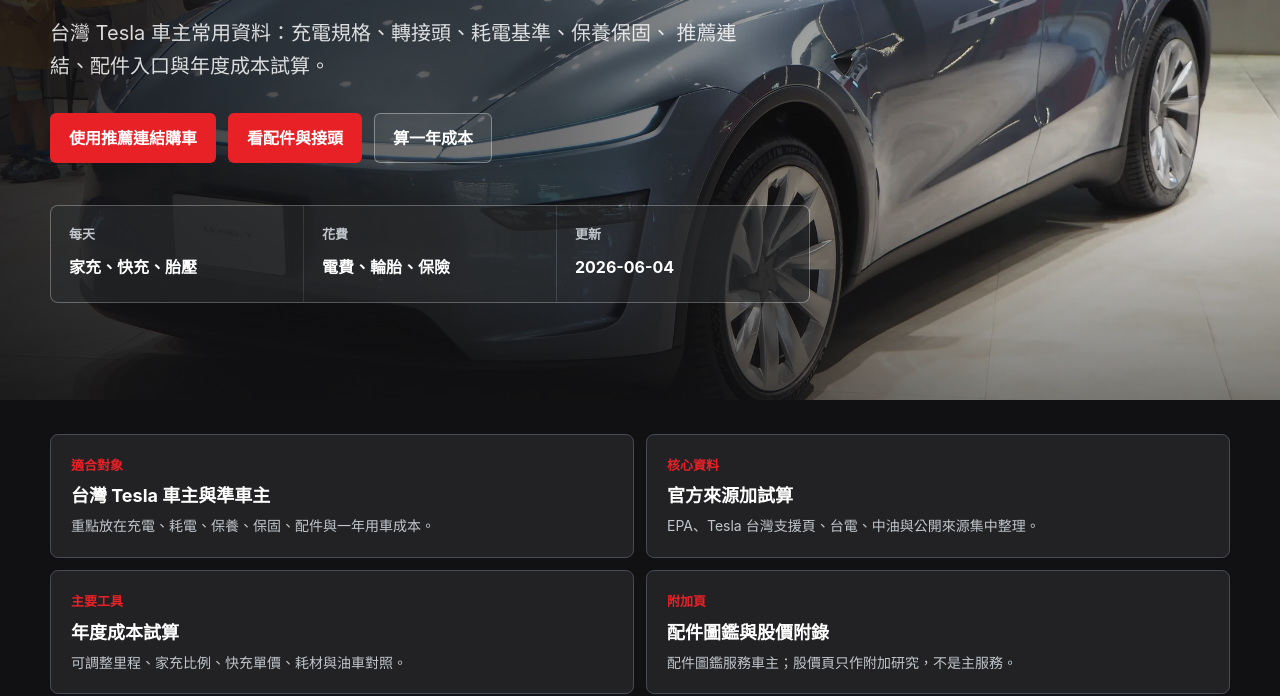
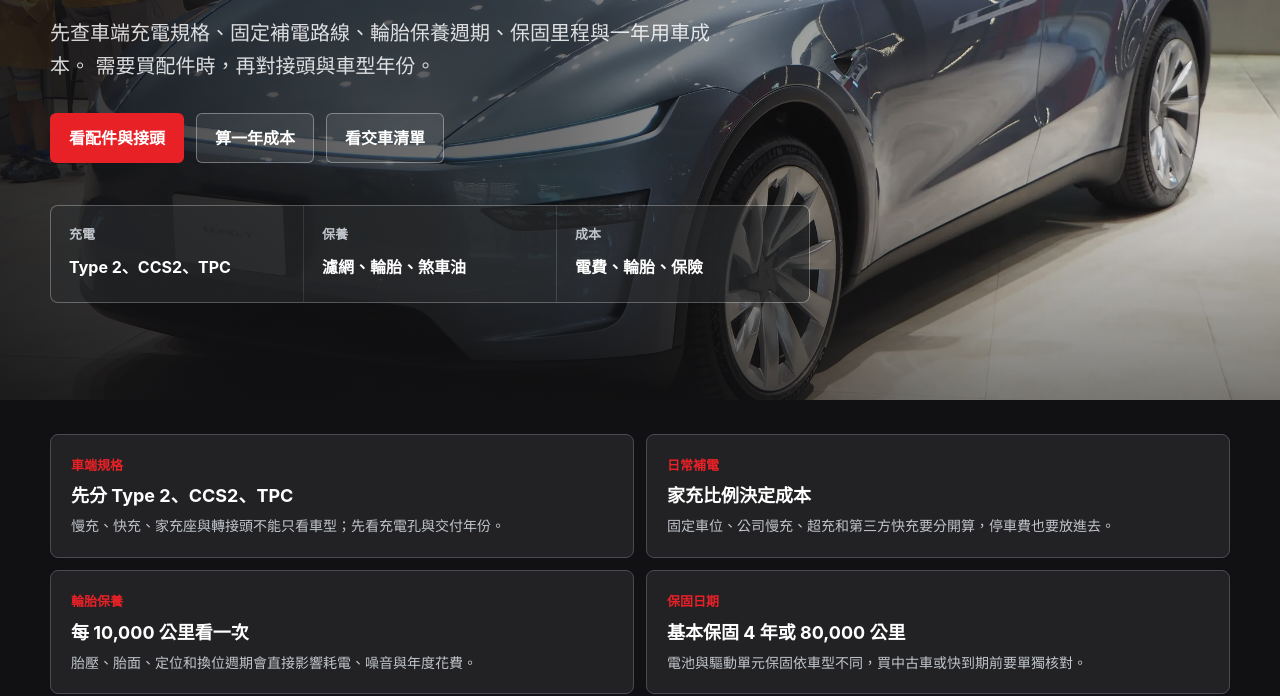
Before and after one commit to wulingteen/TeslaInfo, a plain HTML site: page index.html in a window 1280 px wide. Shown: the part 292-988 px from the top of the page. Drawn offline with Linux system fonts and the light colour scheme.

Commit message:
Make homepage owner-first

```diff
--- a/index.html
+++ b/index.html
@@ -17,7 +17,7 @@
     <meta property="og:type" content="website">
     <meta property="og:site_name" content="Tesla 車主筆記">
     <meta property="og:title" content="Tesla 車主筆記 | 台灣充電、耗電與保養">
-    <meta property="og:description" content="台灣 Tesla 車主常用資料：充電規格、轉接頭、耗電基準、保養保固、推薦連結與年度成本試算。">
+    <meta property="og:description" content="Tesla 車主速查：充電接頭、家充快充、耗電基準、保養保固、輪胎與年度成本試算。">
     <meta property="og:url" content="https://wulingteen.github.io/TeslaInfo/">
     <meta property="og:image" content="https://wulingteen.github.io/TeslaInfo/assets/tesla-info-og.jpg">
     <meta property="og:image:width" content="1200">
@@ -25,7 +25,7 @@
     <meta property="og:image:alt" content="2025 Tesla Model Y Juniper 實車展示">
     <meta name="twitter:card" content="summary_large_image">
     <meta name="twitter:title" content="Tesla 車主筆記 | 台灣充電、耗電與保養">
-    <meta name="twitter:description" content="台灣 Tesla 車主常用資料：充電規格、轉接頭、耗電基準、保養保固與年度成本試算。">
+    <meta name="twitter:description" content="Tesla 車主速查：充電接頭、家充快充、耗電基準、保養保固、輪胎與年度成本試算。">
     <meta name="twitter:image" content="https://wulingteen.github.io/TeslaInfo/assets/tesla-info-og.jpg">
     <script type="application/ld+json">
       {
@@ -145,26 +145,26 @@
           <p class="eyebrow">台灣車主筆記</p>
           <h1>Tesla 車主筆記</h1>
           <p class="hero-copy">
-            台灣 Tesla 車主常用資料：充電規格、轉接頭、耗電基準、保養保固、
-            推薦連結、配件入口與年度成本試算。
+            先查車端充電規格、固定補電路線、輪胎保養週期、保固里程與一年用車成本。
+            需要買配件時，再對接頭與車型年份。
           </p>
           <div class="hero-actions" aria-label="快速前往">
-            <a class="button primary" href="https://ts.la/wulingteen795928" target="_blank" rel="sponsored noopener noreferrer">使用推薦連結購車</a>
             <a class="button primary" href="accessories.html">看配件與接頭</a>
             <a class="button secondary" href="#tools">算一年成本</a>
+            <a class="button secondary" href="beginner-guide.html">看交車清單</a>
           </div>
-          <dl class="hero-facts" aria-label="核心定位">
+          <dl class="hero-facts" aria-label="車主速查分類">
             <div>
-              <dt>每天</dt>
-              <dd>家充、快充、胎壓</dd>
+              <dt>充電</dt>
+              <dd>Type 2、CCS2、TPC</dd>
             </div>
             <div>
-              <dt>花費</dt>
-              <dd>電費、輪胎、保險</dd>
+              <dt>保養</dt>
+              <dd>濾網、輪胎、煞車油</dd>
             </div>
             <div>
-              <dt>更新</dt>
-              <dd>2026-06-04</dd>
+              <dt>成本</dt>
+              <dd>電費、輪胎、保險</dd>
             </div>
           </dl>
         </div>
@@ -172,27 +172,27 @@
 
       <section class="answer-band" aria-labelledby="home-answer-title">
         <div class="container">
-          <h2 class="sr-only" id="home-answer-title">本頁重點摘要</h2>
+          <h2 class="sr-only" id="home-answer-title">Tesla 車主速查</h2>
           <div class="answer-strip">
             <article>
-              <span>適合對象</span>
-              <strong>台灣 Tesla 車主與準車主</strong>
-              <p>重點放在充電、耗電、保養、保固、配件與一年用車成本。</p>
+              <span>車端規格</span>
+              <strong>先分 Type 2、CCS2、TPC</strong>
+              <p>慢充、快充、家充座與轉接頭不能只看車型；先看充電孔與交付年份。</p>
             </article>
             <article>
-              <span>核心資料</span>
-              <strong>官方來源加試算</strong>
-              <p>EPA、Tesla 台灣支援頁、台電、中油與公開來源集中整理。</p>
+              <span>日常補電</span>
+              <strong>家充比例決定成本</strong>
+              <p>固定車位、公司慢充、超充和第三方快充要分開算，停車費也要放進去。</p>
             </article>
             <article>
-              <span>主要工具</span>
-              <strong>年度成本試算</strong>
-              <p>可調整里程、家充比例、快充單價、耗材與油車對照。</p>
+              <span>輪胎保養</span>
+              <strong>每 10,000 公里看一次</strong>
+              <p>胎壓、胎面、定位和換位週期會直接影響耗電、噪音與年度花費。</p>
             </article>
             <article>
-              <span>附加頁</span>
-              <strong>配件圖鑑與股價附錄</strong>
-              <p>配件圖鑑服務車主；股價頁只作附加研究，不是主服務。</p>
+              <span>保固日期</span>
+              <strong>基本保固 4 年或 80,000 公里</strong>
+              <p>電池與驅動單元保固依車型不同，買中古車或快到期前要單獨核對。</p>
             </article>
           </div>
         </div>
```
